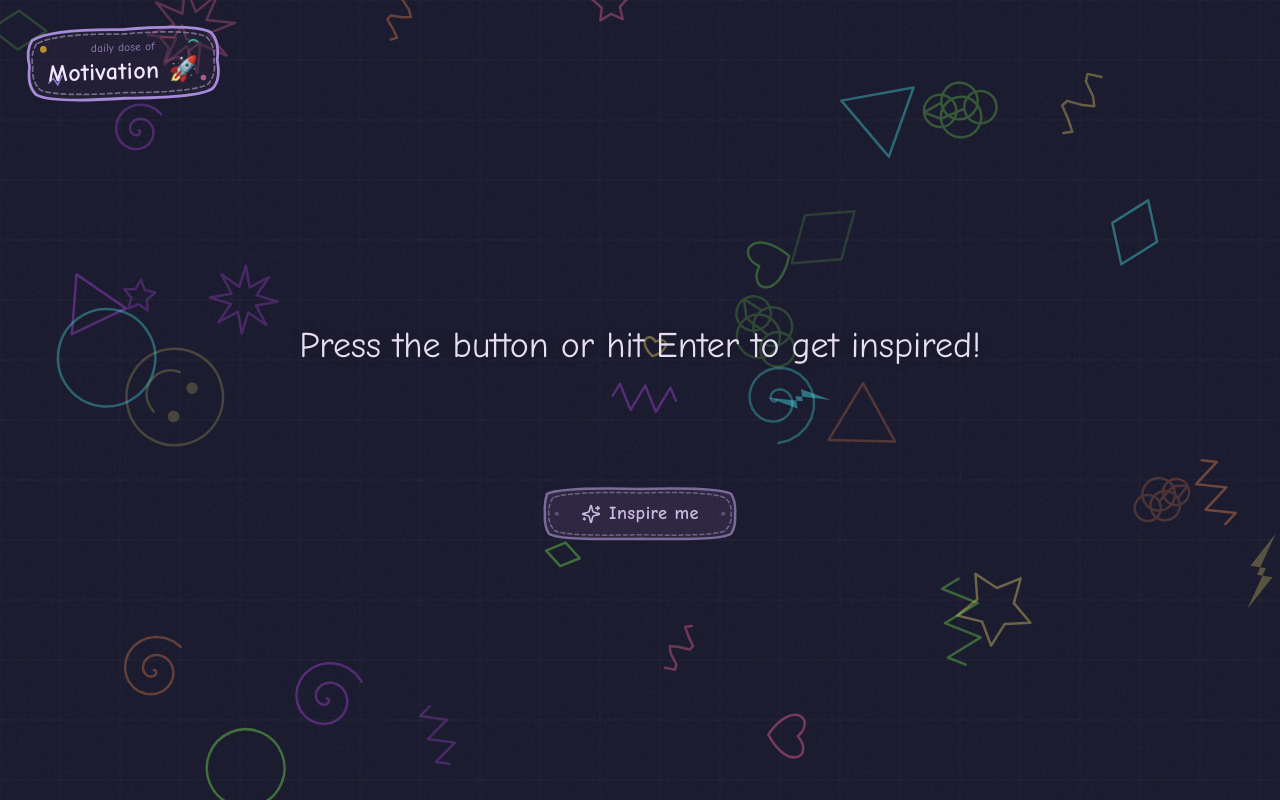
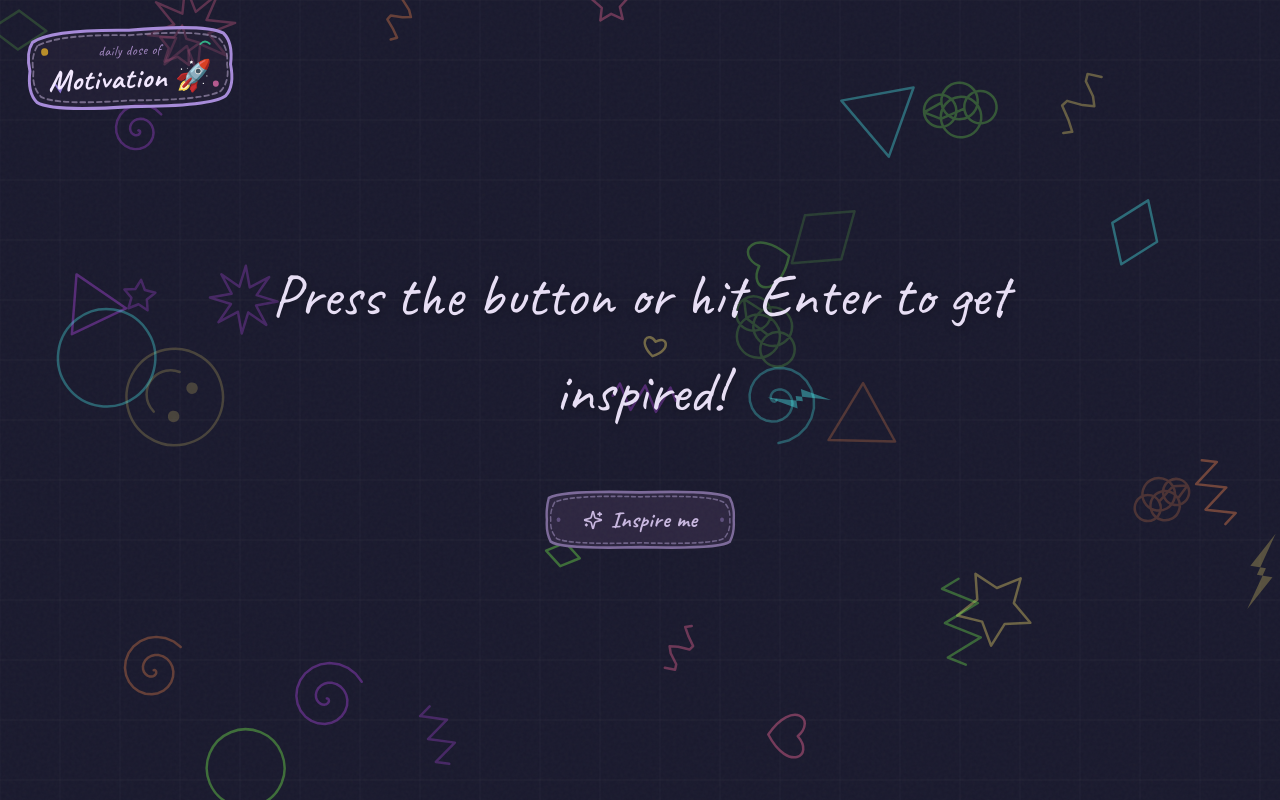
Before and after one commit to damnbhavya/motivation-quotes, a React (Vite) app: page / in a window 1280 px wide. Built offline with nearby package versions, Linux system fonts and the light colour scheme; no server answers; the HTML template or start-up script is replaced by a standard one.

Commit message:
Changed font family

```diff
--- a/src/components/GlowButton.tsx
+++ b/src/components/GlowButton.tsx
@@ -36,7 +36,7 @@ const GlowButton = ({ onClick, disabled, children }: GlowButtonProps) => {
         "border-none outline-none",
       )}
       style={{
-        fontFamily: "'Segoe Print', 'Bradley Hand', 'Comic Neue', cursive",
+        fontFamily: "'Caveat', cursive",
         transform: isPressed ? "scale(0.96)" : isHovered ? "scale(1.02)" : "scale(1)",
         WebkitTapHighlightColor: "transparent",
       }}
@@ -79,7 +79,7 @@ const GlowButton = ({ onClick, disabled, children }: GlowButtonProps) => {
         className="relative z-10 flex items-center gap-2 font-semibold tracking-wide"
         style={{
           color: isHovered ? "#e8dff5" : "#c9b8e0",
-          fontSize: "1.15rem",
+          fontSize: "1.4rem",
           transition: "color 0.2s ease",
         }}
       >
--- a/src/components/QuoteDisplay.tsx
+++ b/src/components/QuoteDisplay.tsx
@@ -41,9 +41,9 @@ const QuoteDisplay = ({ quote, isAnimating }: QuoteDisplayProps) => {
   return (
     <div className="relative min-h-[180px] flex items-center justify-center px-6 md:px-16">
       <p
-        className="text-2xl sm:text-2xl md:text-3xl lg:text-4xl text-center max-w-4xl"
+        className="text-3xl sm:text-4xl md:text-5xl lg:text-6xl text-center max-w-4xl"
         style={{
-          fontFamily: "'Segoe Print', 'Bradley Hand', 'Comic Neue', cursive",
+          fontFamily: "'Caveat', cursive",
           color: "#e8dff5",
           textShadow: "0 2px 10px rgba(0,0,0,0.3)",
           lineHeight: "1.6",
--- a/src/index.css
+++ b/src/index.css
@@ -1,4 +1,4 @@
-@import url('https://fonts.googleapis.com/css2?family=Comic+Neue:wght@400;700&family=Space+Grotesk:wght@400;500;600;700&display=swap');
+@import url('https://fonts.googleapis.com/css2?family=Caveat:wght@400;700&family=Space+Grotesk:wght@400;500;600;700&display=swap');
 
 @tailwind base;
 @tailwind components;
--- a/src/pages/Index.tsx
+++ b/src/pages/Index.tsx
@@ -40,7 +40,7 @@ const Index = () => {
       <header
         className="absolute top-6 left-6 z-20"
         style={{
-          fontFamily: "'Segoe Print', 'Bradley Hand', 'Comic Neue', cursive",
+          fontFamily: "'Caveat', cursive",
         }}
       >
         <div
@@ -85,12 +85,12 @@ const Index = () => {
           <div className="relative z-10 text-center">
             <span
               className="block tracking-wide text-purple-300/70"
-              style={{ fontSize: "0.7rem" }}
+              style={{ fontSize: "0.9rem" }}
             >
               daily dose of
             </span>
             <span
-              className="block text-2xl font-bold text-purple-100 -mt-0.5"
+              className="block text-3xl font-bold text-purple-100 -mt-0.5"
               style={{
                 letterSpacing: "0.02em",
               }}
```
